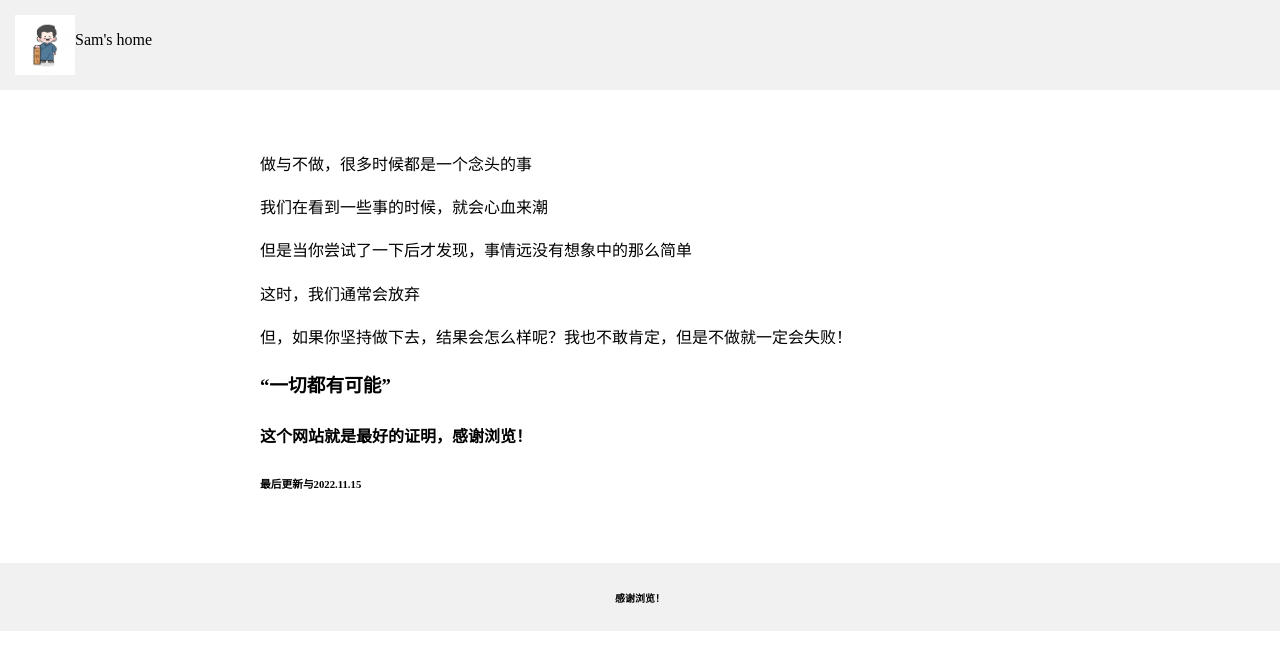
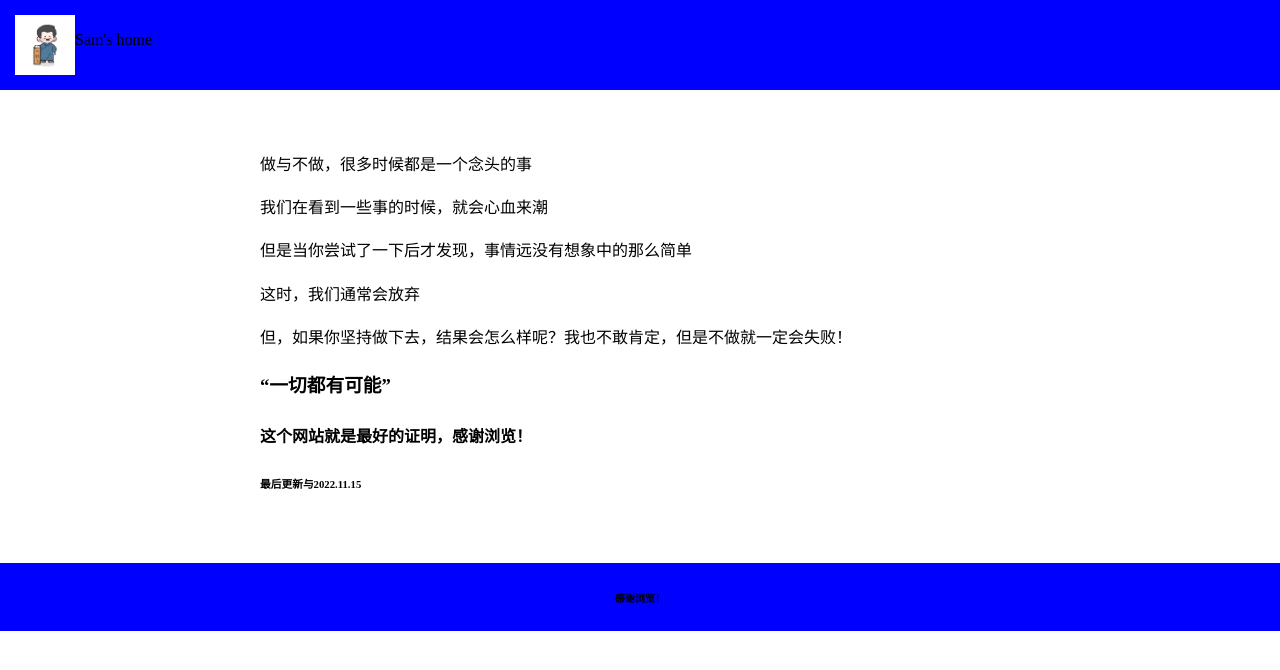
Before and after one commit to SamIgle/SamIgle.gitHub.io, a plain HTML site: page index.html in a window 1280 px wide. Drawn offline with Linux system fonts and the light colour scheme.

Commit message:
Update index.html

```diff
--- a/index.html
+++ b/index.html
@@ -12,7 +12,7 @@
   </head>
   <body>
     <div style="
-      background-color: #f1f1f1;
+      background-color: #0000ff;
       padding: 15px;
       display:flex;
       ">
@@ -33,7 +33,7 @@
       <h4>这个网站就是最好的证明，感谢浏览！</h4>
       <h6>最后更新与2022.11.15</h6>
     </div>
-    <div style="background-color: #f1f1f1;
+    <div style="background-color: #0000ff;
     text-align: center;
     padding: 10px;
     font-size: 12px;">
```
